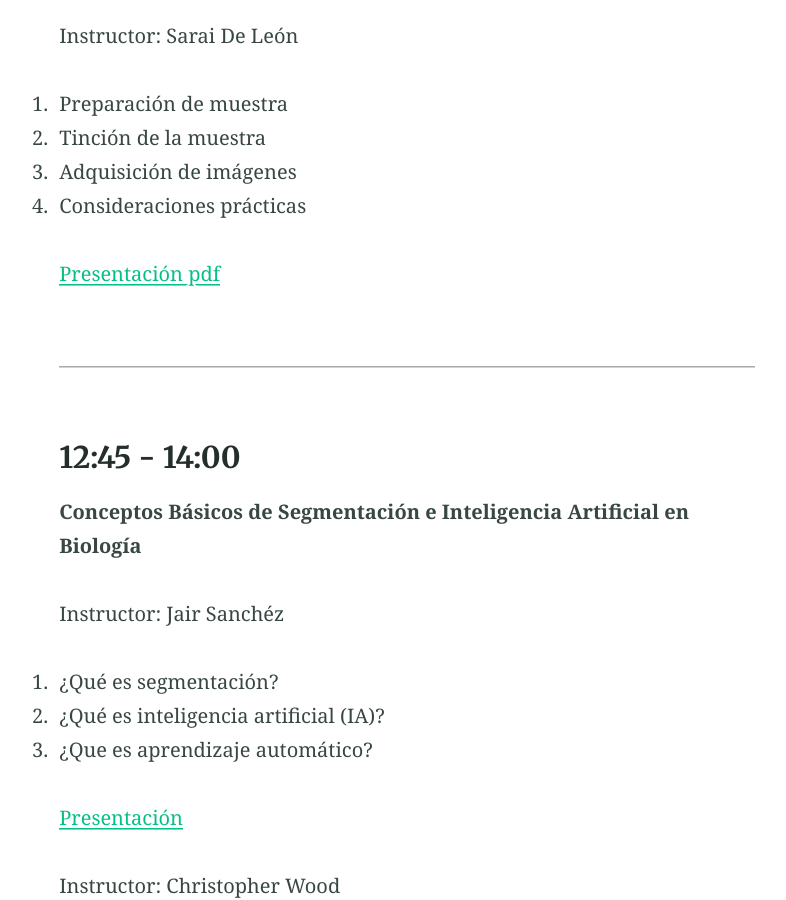
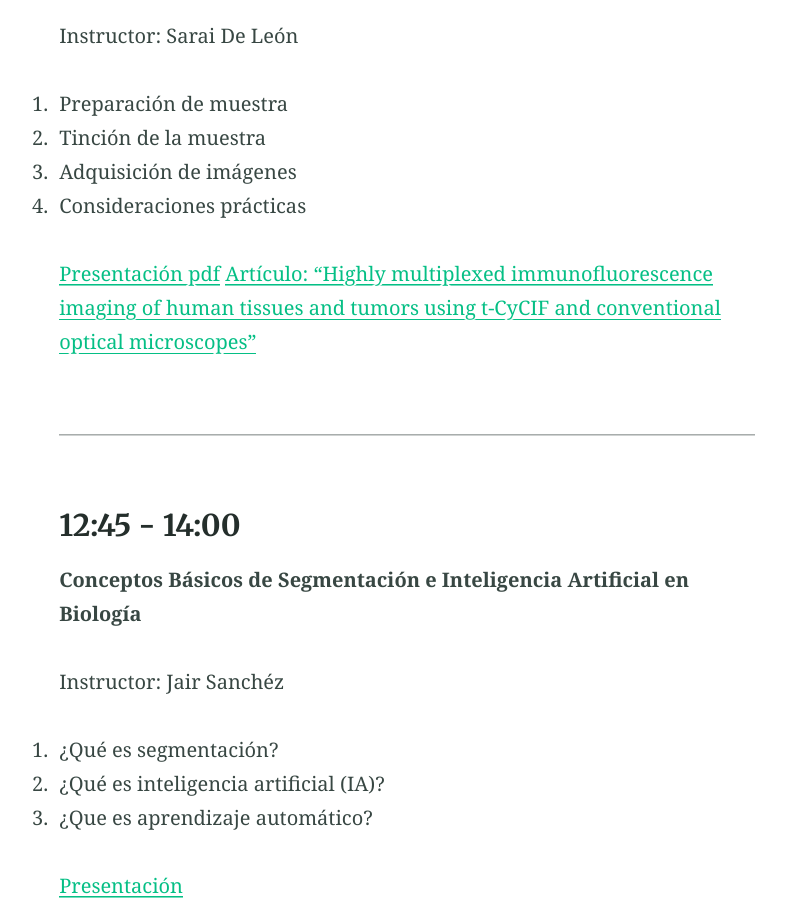
Before and after one commit to acnilo/202411_LNMA_IA-mIF, a Jekyll site: the page built from _posts/2024-10-21-Day1.md, in a window 1280 px wide and 900 px high, scrolled down 1057 px. Shown: the whole window, without its empty margins (233-1019 px from the left). Built offline with Jekyll 4.4.1, drawn with Linux system fonts in a browser that asks for light colours; nearby versions of some CDN libraries.

Commit message:
Update 2024-10-21-Day1.md

```diff
--- a/_posts/2024-10-21-Day1.md
+++ b/_posts/2024-10-21-Day1.md
@@ -30,6 +30,7 @@ Instructor: Sarai De León
 4. Consideraciones prácticas
 
 [Presentación pdf](https://drive.google.com/file/d/1pKpgKWLtMXZxcEEKvW-snkWiWfWQZ90f/view?usp=drive_link)
+[Artículo: "Highly multiplexed immunofluorescence imaging of human tissues and tumors using t-CyCIF and conventional optical microscopes"](https://pmc.ncbi.nlm.nih.gov/articles/PMC6075866/)
 
 ---
 
```
